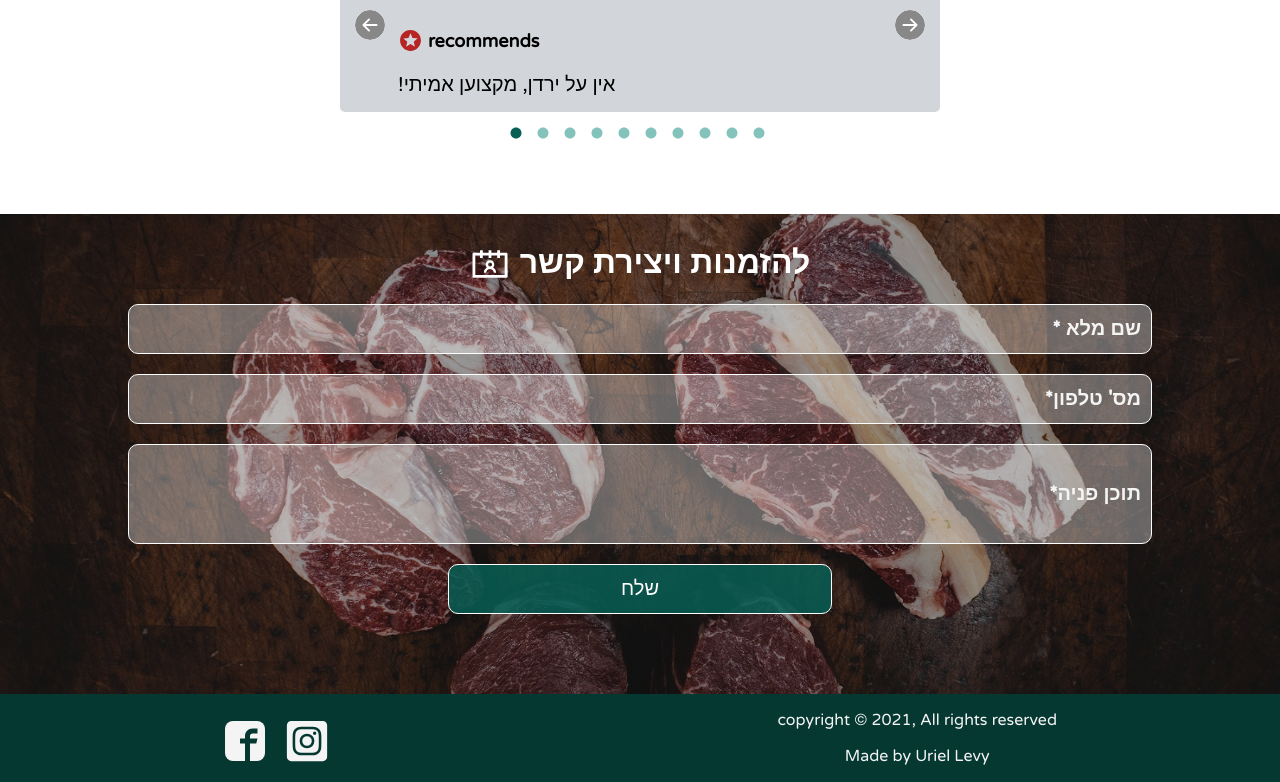
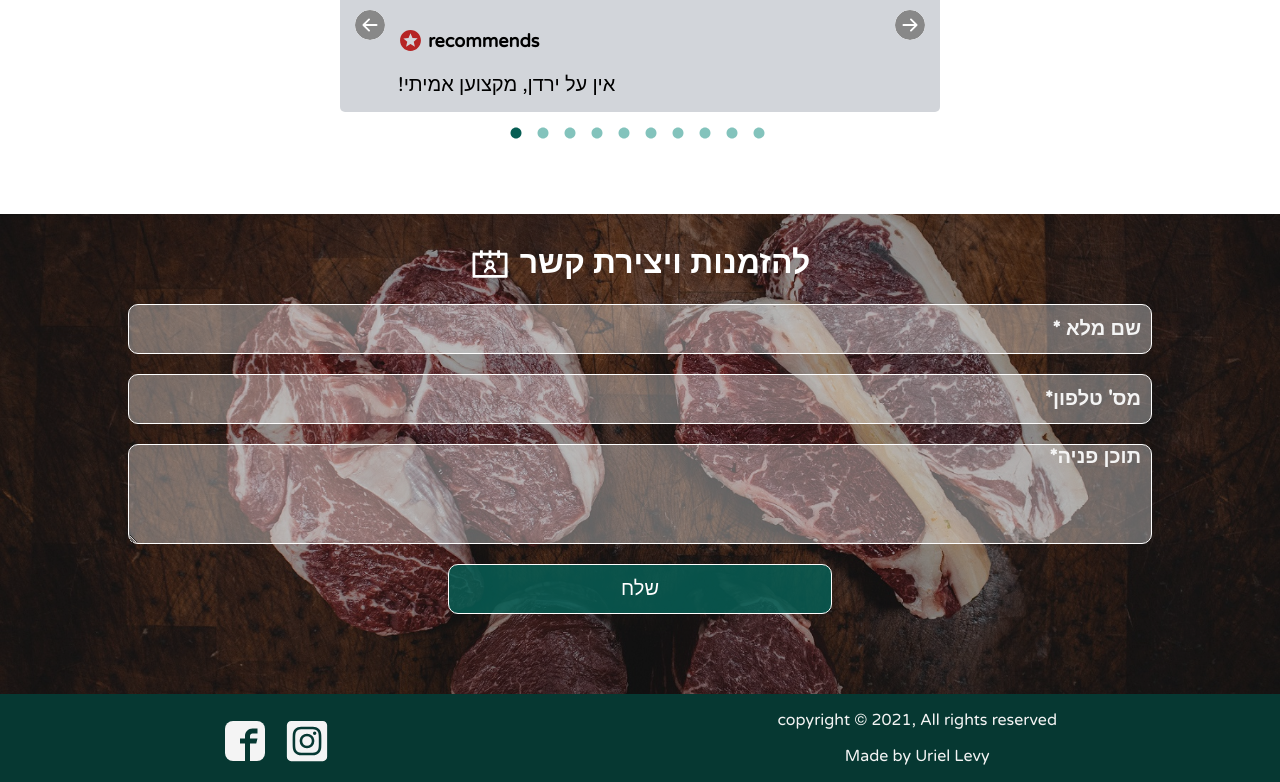
Before and after one commit to uriellevy/Yarden-Balcony-web, a React (Create React App) app: page / in a window 1280 px wide. Shown: the part 3327-4109 px from the top of the page. Built offline with nearby package versions, Linux system fonts and the light colour scheme.

Commit message:
media queries changes

```diff
--- a/src/components/Contact.jsx
+++ b/src/components/Contact.jsx
@@ -59,8 +59,7 @@ const Contact = ({ modalSubmit, setModalSubmit, isLoading, setIsLoading }) => {
           dir="rtl"
           id="phone"
         />
-        <input
-          type="text"
+        <textarea
           aria-label="Message"
           placeholder="תוכן פניה*"
           required
@@ -68,7 +67,7 @@ const Contact = ({ modalSubmit, setModalSubmit, isLoading, setIsLoading }) => {
           name="message"
           dir="rtl"
           id="message"
-        />
+        ></textarea>
         <button type="submit" className="contact-btn  form-control">
           שלח
         </button>
--- a/src/components/Hero.jsx
+++ b/src/components/Hero.jsx
@@ -47,10 +47,6 @@ const Hero = ({ navbar }) => {
             .start();
         }}
       />
-      {/* <p className="hero-para">
-        אני גריל שף ירדן אדרי ובשר זאת האהבה הגדולה שלי בחיים. אני מאמין שערב
-        טוב חייב להסתיים עם בשר איכותי וכוס יין אדום
-      </p> */}
       <div className="hero-btns">
         <a href="#contact" className="hero-btn hero-btn-1">
           {" "}
--- a/src/components/styles/Hero.css
+++ b/src/components/styles/Hero.css
@@ -21,12 +21,6 @@
   font-weight: bold;
   padding: 10px;
 }
-
-/* .hero-para {
-  margin: 20px 10px;
-  padding: 10px;
-  max-width: 50%;
-} */
 
 .hero-btns {
   display: flex;
@@ -130,6 +124,12 @@
   }
 }
 
+@media (max-width: 300px) {
+  .hero-title {
+    font-size: 28px;
+  }
+}
+
 @keyframes appear-left {
   from {
     opacity: 0;
--- a/src/components/styles/Navbar.scss
+++ b/src/components/styles/Navbar.scss
@@ -146,6 +146,7 @@
       top: 100%;
       right: -60%;
       transition: all 0.5s ease;
+      opacity: 0;
     }
   }
 
```
